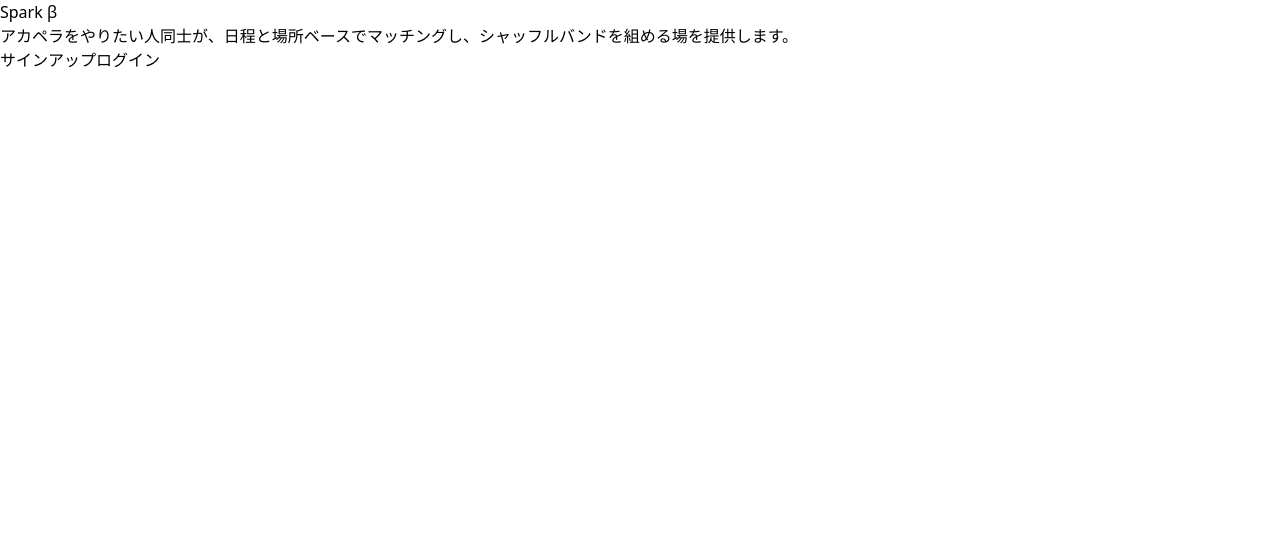
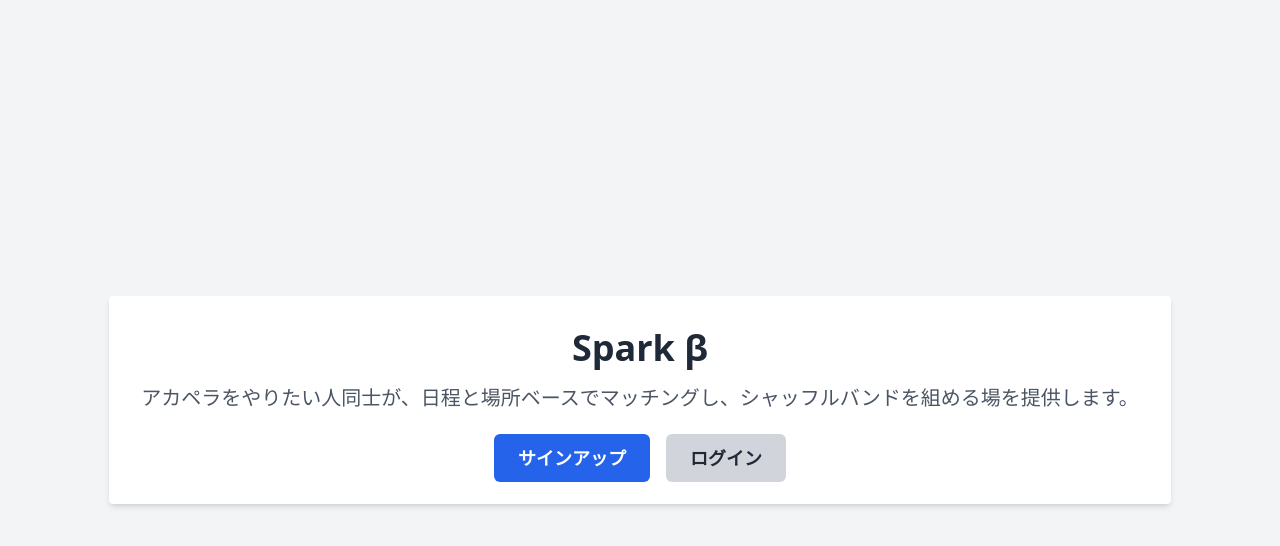
Before and after one commit to shindodesu/spark-beta-v2, a Next.js app: page / in a window 1280 px wide. Shown: the top 546 px of the page. Built offline with nearby package versions, Linux system fonts and the light colour scheme.

Commit message:
tailwind.config.jsに変更

```diff
--- /dev/null
+++ b/tailwind.config.js
@@ -0,0 +1,12 @@
+/** @type {import('tailwindcss').Config} */
+module.exports = {
+  content: [
+    './src/pages/**/*.{js,ts,jsx,tsx}', // src/pages 以下のすべてのJS/TS/JSX/TSXファイルをスキャン
+    './src/components/**/*.{js,ts,jsx,tsx}', // src/components 以下のすべてのJS/TS/JSX/TSXファイルをスキャン
+    // プロジェクト内で Tailwind CSS クラスを使用する他のディレクトリがあれば、ここに追加します。
+  ],
+  theme: {
+    extend: {},
+  },
+  plugins: [],
+}
```
